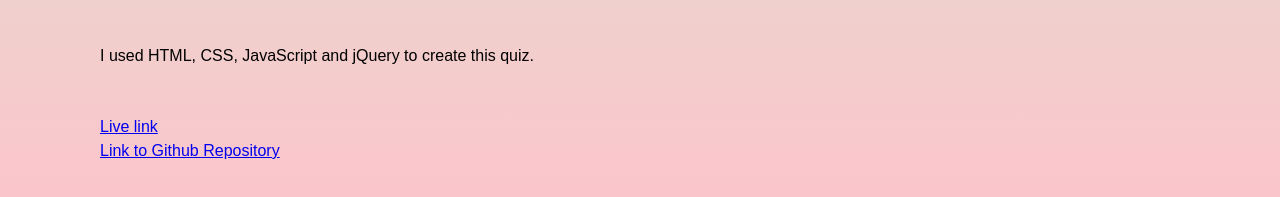
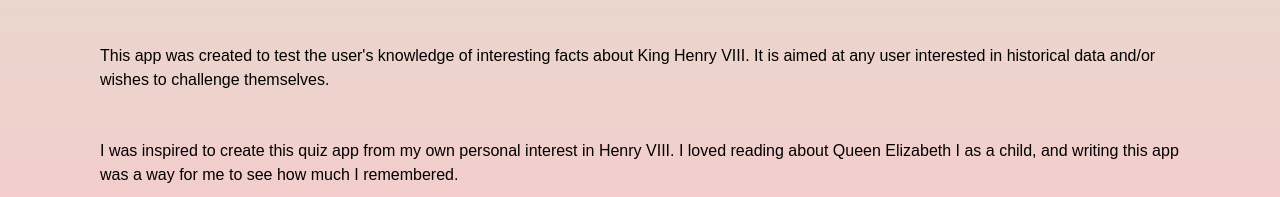
Before and after one commit to psyckalla/portfolio, a plain HTML site: page projects.html in a window 1280 px wide. Shown: the part 603-800 px from the top of the page. Drawn offline with nearby package versions, Linux system fonts and the light colour scheme.

Commit message:
Added ‘why quiz app’

```diff
--- a/projects.html
+++ b/projects.html
@@ -33,6 +33,8 @@
                 <img class="project-image" src="images/QuizApp.gif" alt="picture of King Henry VIII quiz app">
                 <div class="quizapp-description">
                     <p>How well do you know King Henry VIII? Answer a few questions about him (and his many, many wives) to find out!</p><br>
+                    <p>This app was created to test the user's knowledge of interesting facts about King Henry VIII. It is aimed at any user interested in historical data and/or wishes to challenge themselves.</p><br>
+                    <p>I was inspired to create this quiz app from my own personal interest in Henry VIII. I loved reading about Queen Elizabeth I as a child, and writing this app was a way for me to see how much I remembered. </p><br>
                     <p>I used HTML, CSS, JavaScript and jQuery to create this quiz. </p><br>
                     <p><a href="https://psyckalla.github.io/quizapp2/" target="_blank">Live link</a></p>
                     <p><a href="https://github.com/psyckalla/quizapp2" target="_blank">Link to Github Repository</a></p><br>
```
